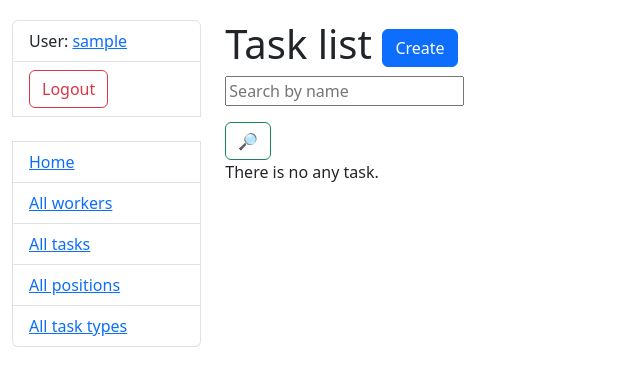
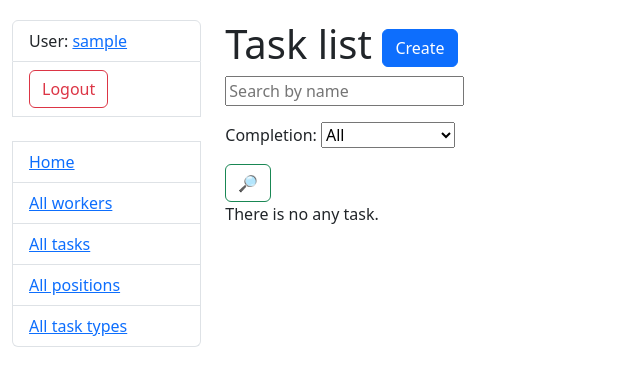
Before and after one commit to Meksim-fesh/it-company-task-manager, a Django app: page /tasks/ in a window 1280 px wide. Shown: the top 386 px of the page, without its empty margins (0-640 px from the left). Run offline with Django 5.2, Linux system fonts and the light colour scheme; the visitor is signed in with stand-in values (Sample User, id 1); data that the repository does not hold is empty.

Commit message:
Add an ability to see, not only all together, but also separately completed and not completed tasks

```diff
--- a/task_manager/forms.py
+++ b/task_manager/forms.py
@@ -55,7 +55,14 @@ class TaskForm(forms.ModelForm):
         fields = "__all__"
 
 
-class TaskNameSearchForm(forms.Form):
+class TaskFilterForm(forms.Form):
+
+    TASK_COMPLETION_CHOICES = [
+        ("all", "All"),
+        (False, "Not completed"),
+        (True, "Completed"),
+    ]
+
     name = forms.CharField(
         max_length=256,
         required=False,
@@ -65,6 +72,11 @@ class TaskNameSearchForm(forms.Form):
                 "placeholder": "Search by name"
             }
         )
+    )
+    task_completion = forms.ChoiceField(
+        choices=TASK_COMPLETION_CHOICES,
+        initial=TASK_COMPLETION_CHOICES[0],
+        label="Completion",
     )
 
 
--- a/task_manager/views.py
+++ b/task_manager/views.py
@@ -9,7 +9,7 @@ from django.contrib.auth.mixins import LoginRequiredMixin
 from task_manager.forms import (
     PositionNameSearchForm,
     TaskForm,
-    TaskNameSearchForm,
+    TaskFilterForm,
     TaskTypeNameSearchForm,
     WorkerForm,
     WorkerUpdateForm,
@@ -172,20 +172,34 @@ class TaskTypeDeleteView(LoginRequiredMixin, generic.DeleteView):
 
 class TaskListView(LoginRequiredMixin, generic.ListView):
     model = Task
-    queryset = Task.objects.select_related("task_type")
     paginate_by = 5
 
     def get_context_data(self, *, object_list=None, **kwargs):
         context = super(TaskListView, self).get_context_data(**kwargs)
         name = self.request.GET.get("name", "")
-        context["search_form"] = TaskNameSearchForm(
-            initial={"name": name},
+        task_completion = self.request.GET.get("task_completion", "all")
+        context["filter_form"] = TaskFilterForm(
+            initial={
+                "name": name,
+                "task_completion": task_completion,
+            },
         )
         return context
 
     def get_queryset(self):
         queryset = Task.objects.select_related("task_type")
-        form = TaskNameSearchForm(self.request.GET)
+        queryset = self.filter_by_completion_status(queryset)
+        queryset = self.filter_by_name(queryset)
+        return queryset
+
+    def filter_by_completion_status(self, queryset):
+        completion_status = self.request.GET.get("task_completion", "all")
+        if completion_status != "all":
+            return queryset.filter(is_completed=completion_status)
+        return queryset
+
+    def filter_by_name(self, queryset):
+        form = TaskFilterForm(self.request.GET)
         if form.is_valid():
             return queryset.filter(name__icontains=form.cleaned_data["name"])
         return queryset
--- a/templates/task_manager/task_list.html
+++ b/templates/task_manager/task_list.html
@@ -10,7 +10,7 @@
   </h1>
 
   <form action="" method="get" class="form-inline">
-    {{ search_form.as_p }}
+    {{ filter_form.as_p }}
     <input type="submit" value="🔎" class="btn btn-outline-success">
   </form>
 
```
Also changed, not shown: task_manager/tests/test_view.py (+4 -1 lines).
